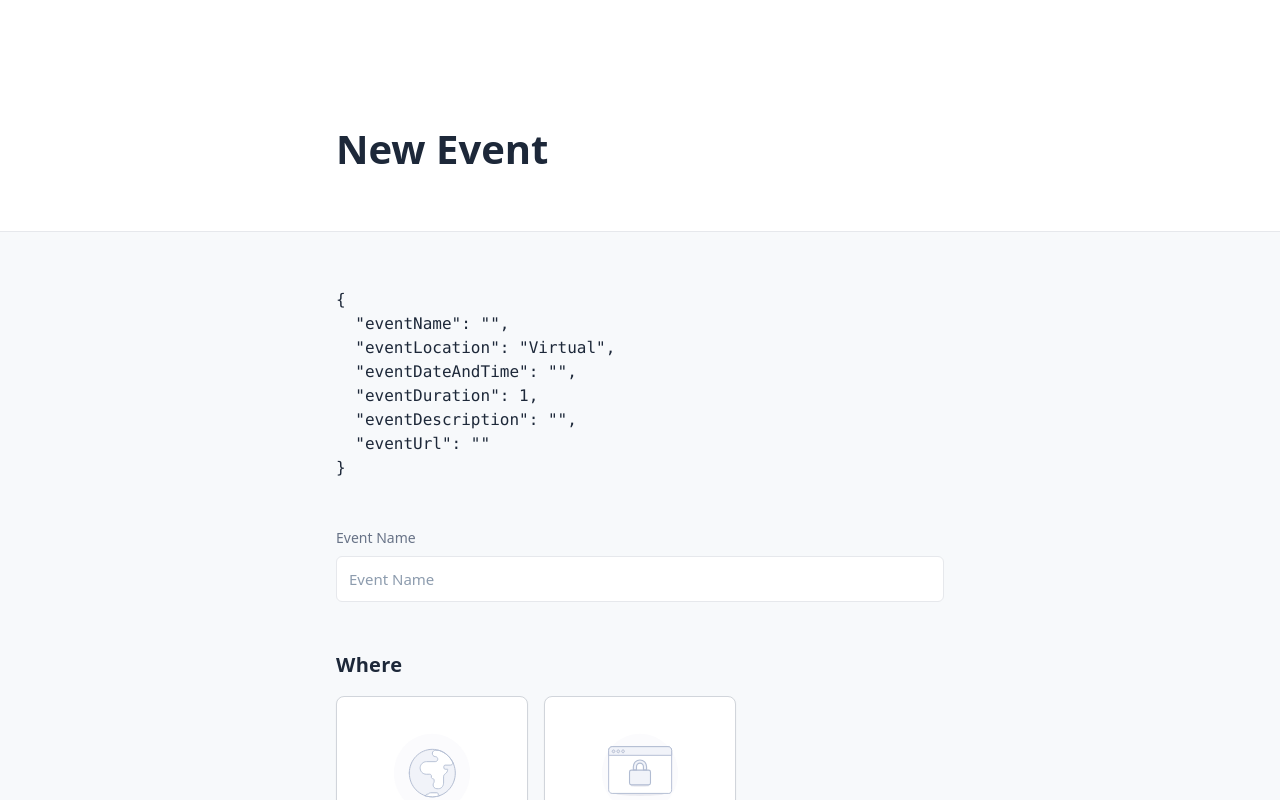
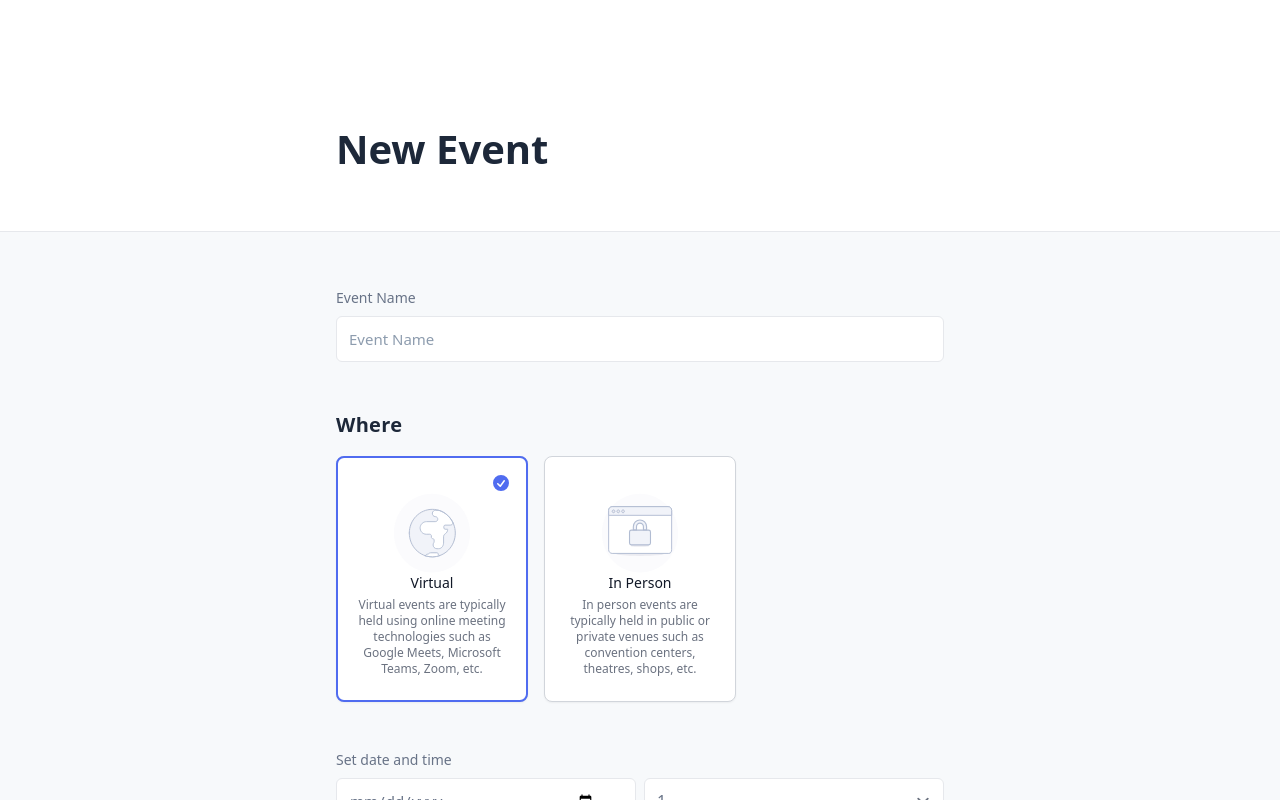
Before and after one commit to jmmarco/events, a React (Vite) app: page /events/new in a window 1280 px wide. Shown: the top 800 px of the page. Built offline with nearby package versions, Linux system fonts and the light colour scheme; no server answers.

Commit message:
Use Controller to handle RadioInputGroup

```diff
--- a/src/components/events/EventForm.tsx
+++ b/src/components/events/EventForm.tsx
@@ -1,4 +1,4 @@
-import { useForm, SubmitHandler } from 'react-hook-form'
+import { useForm, SubmitHandler, Controller } from 'react-hook-form'
 import Button from '../buttons/Button'
 import Input from '../inputs/Input'
 import Textarea from '../inputs/Textarea'
@@ -25,6 +25,7 @@ interface EventFormProps {
 export default function EventForm({ event, action }: EventFormProps) {
   const navigate = useNavigate()
   const {
+    control,
     getValues,
     setValue,
     register,
@@ -81,7 +82,6 @@ export default function EventForm({ event, action }: EventFormProps) {
       onSubmit={handleSubmit(onSubmit)}
       className="flex flex-col gap-y-12 py-14"
     >
-      <pre>{JSON.stringify(getValues(), null, 2)}</pre>
       <div className="space-y-2">
         <Input
           type="text"
@@ -92,15 +92,20 @@ export default function EventForm({ event, action }: EventFormProps) {
       </div>
       <div className="space-y-2">
         <div className="space-y-4 sm:flex sm:items-center sm:space-x-10 sm:space-y-0">
-          <RadioInputGroup
-            disabled={action === 'view'}
-            selectedLocation={event?.location}
-            callback={(location: string) => {
-              console.log('firedddd')
-
-              setValue('eventLocation', location)
-            }}
-            {...register('eventLocation')}
+          <Controller
+            render={({ field }) => (
+              <RadioInputGroup
+                {...field}
+                disabled={isDisabled}
+                onChange={(name) => {
+                  field.onChange(name)
+                  setValue('eventLocation', name)
+                }}
+              />
+            )}
+            control={control}
+            name="eventLocation"
+            defaultValue="Virtual"
           />
         </div>
       </div>
--- a/src/components/inputs/RadioGroup.tsx
+++ b/src/components/inputs/RadioGroup.tsx
@@ -20,16 +20,20 @@ const possibleLocations = [
 
 interface RadioInputGroupProps {
   disabled: boolean
-  callback: (location: string) => void
-  selectedLocation: string | undefined
+  callback?: (location: string) => void
+  selectedLocation?: string | undefined
+  value: string
+  onChange: (location: string) => void
 }
 
 export type Ref = HTMLInputElement
 
 const RadioInputGroup = forwardRef<Ref, RadioInputGroupProps>(
-  ({ disabled, selectedLocation, callback }, ref) => {
+  ({ disabled, selectedLocation, callback, ...props }, ref) => {
+    console.log('props', props)
+
     const selectedLocationObject = possibleLocations.find(
-      (location) => location.title === selectedLocation,
+      (location) => location.title === props.value,
     )
     useEffect(() => {
       setSelectedLocations(selectedLocationObject)
@@ -52,7 +56,8 @@ const RadioInputGroup = forwardRef<Ref, RadioInputGroupProps>(
         <div className="mt-4 grid grid-cols-1 gap-y-6 sm:grid-cols-3 sm:gap-x-4 ">
           {possibleLocations.map((location) => (
             <RadioGroup.Option
-              onClick={() => callback(location.title)}
+              // onClick={() => callback(location.title)}
+              onClick={() => props.onChange(location.title)}
               key={location.id}
               value={location}
               className={({ active }) =>
```
